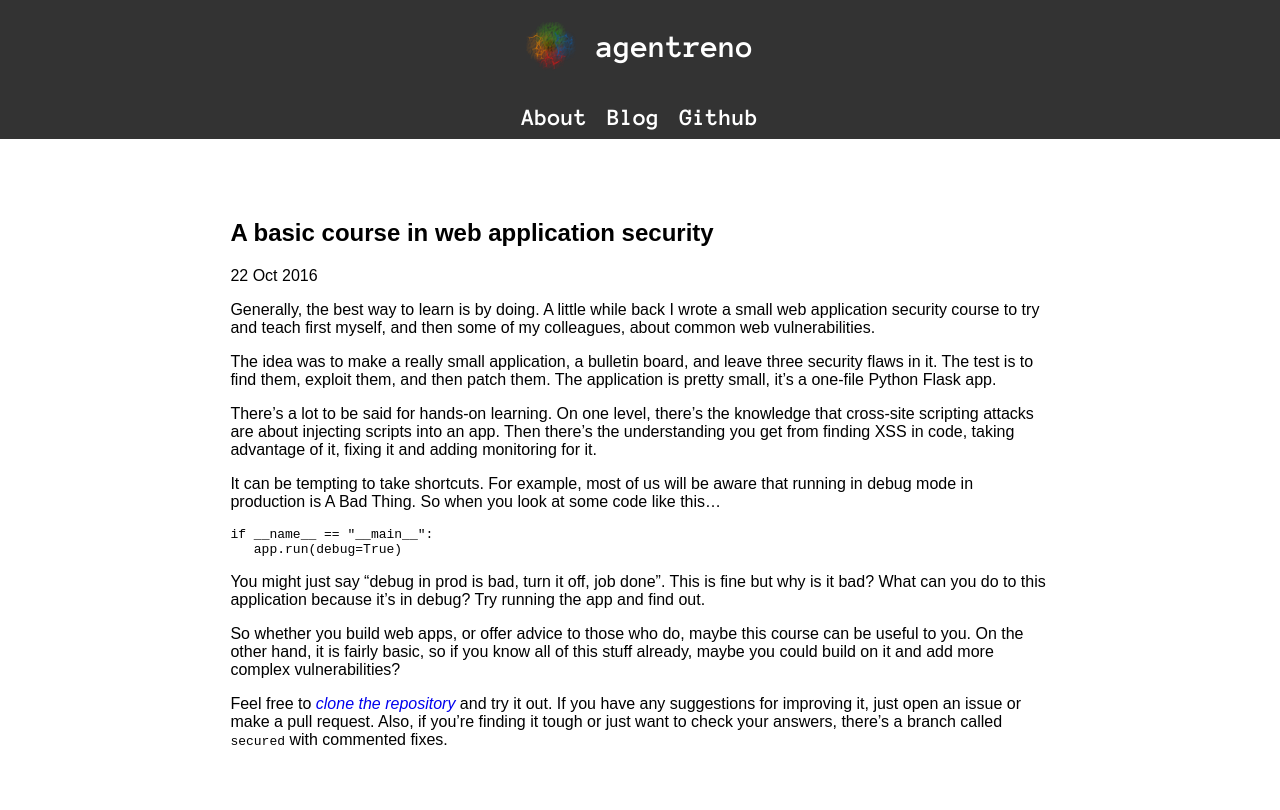
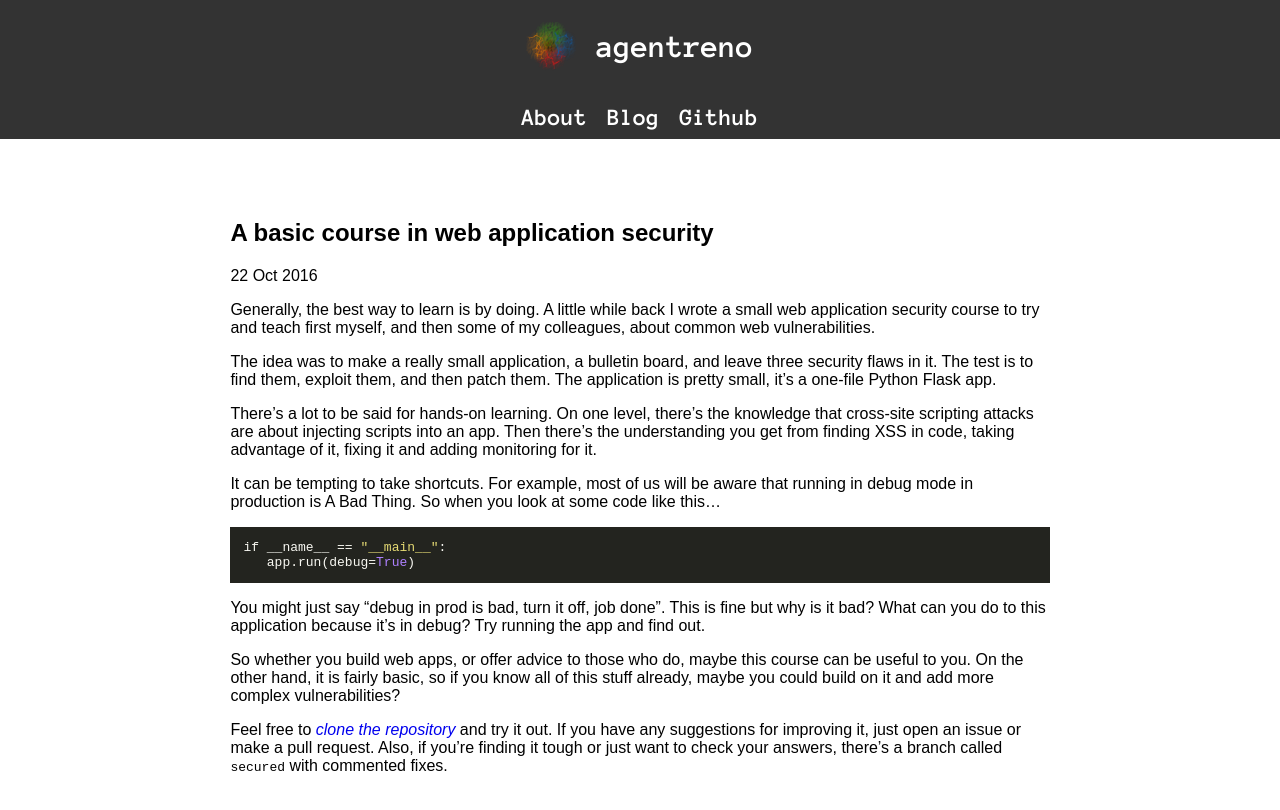
Before and after one commit to agentreno/agentreno.github.io, a Jekyll site: the page built from _posts/2016-10-22-a-basic-course-in-web-application-security.md, in a window 1280 px wide. Shown: the top 810 px of the page. Built offline with Jekyll 4.4.1, drawn with Linux system fonts in a browser that asks for light colours; nearby versions of some CDN libraries; some of the changed lines change nothing that is shown.

Commit message:
Add highlight.js with javascript support and monokai sublime theme

```diff
--- a/_layouts/default.html
+++ b/_layouts/default.html
@@ -12,6 +12,10 @@
         <title>{{ page.title }}</title>
         <!-- link to main stylesheet -->
         <link rel="stylesheet" type="text/css" href="/css/main.css">
+        <link rel="stylesheet" type="text/css" href="https://cdnjs.cloudflare.com/ajax/libs/highlight.js/9.9.0/styles/monokai-sublime.min.css">
+        <script src="https://cdnjs.cloudflare.com/ajax/libs/highlight.js/9.9.0/highlight.min.js"></script>
+        <script src="https://cdnjs.cloudflare.com/ajax/libs/highlight.js/9.9.0/languages/javascript.min.js"></script>
+        <script>hljs.initHighlightingOnLoad();</script>
     </head>
     <body>
         <!-- Google Tag Manager (noscript) -->
```
